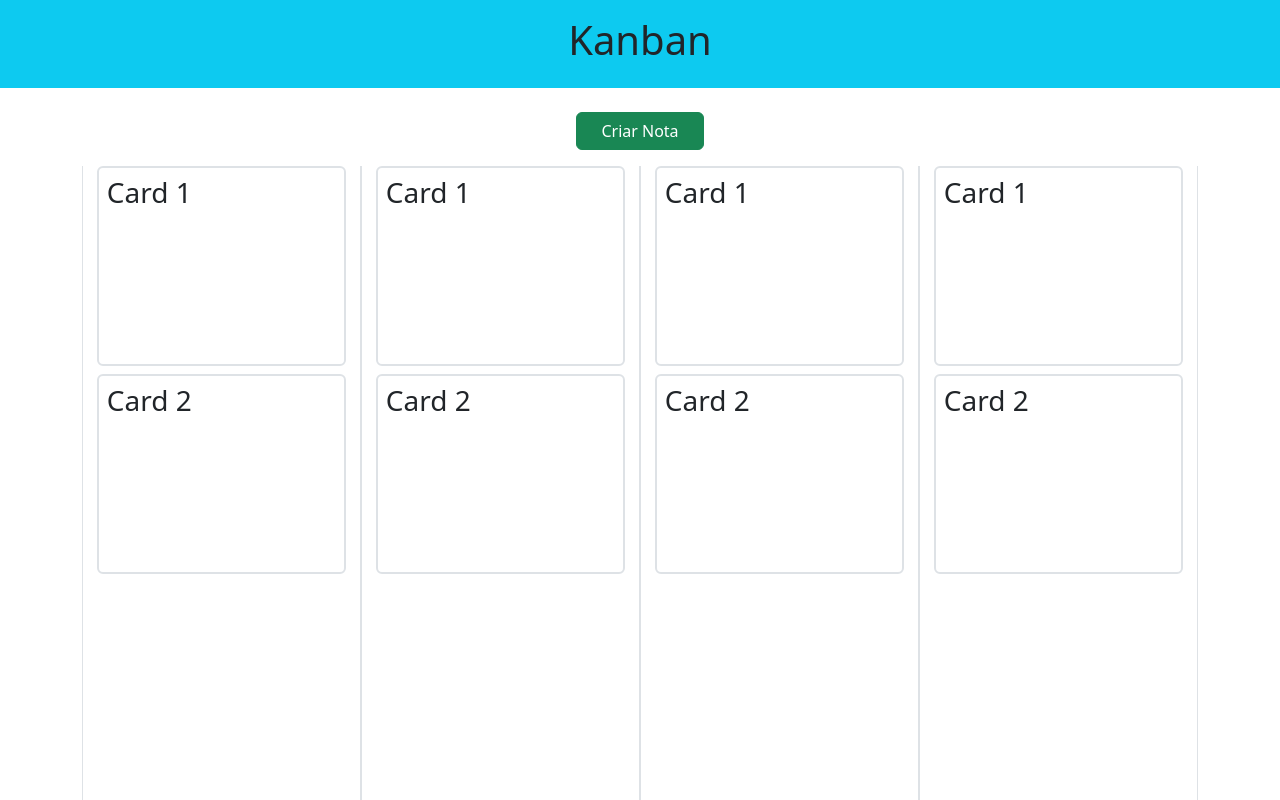
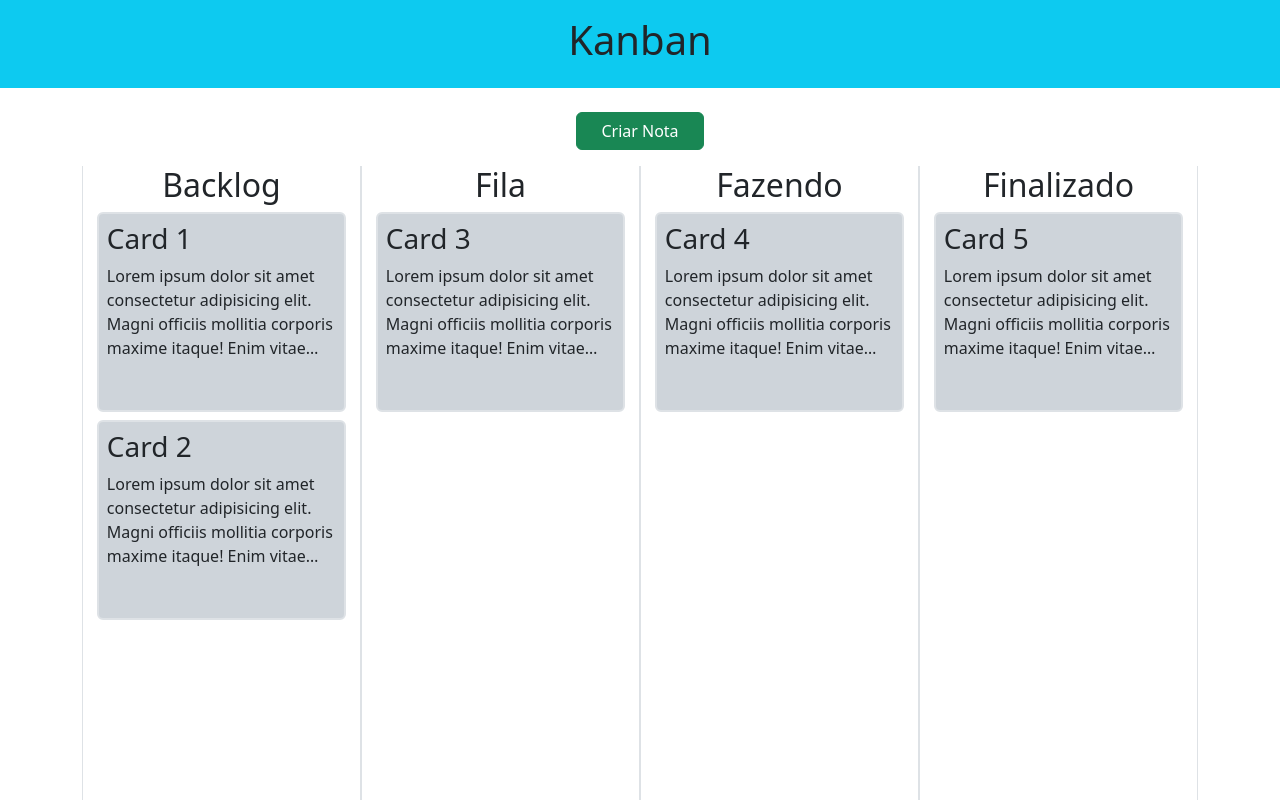
Before and after one commit to LucaChesini/trab1PPIFrontend, a React (Vite) app: page / in a window 1280 px wide. Shown: the top 800 px of the page. Built offline with nearby package versions, Linux system fonts and the light colour scheme.

Commit message:
configuracao useDrag e useDrop e fim de estilizacao

```diff
--- a/src/App.jsx
+++ b/src/App.jsx
@@ -4,7 +4,10 @@ import Navbar from './components/Navbar';
 import Home from './components/Home';
 import { DndProvider } from 'react-dnd';
 import { HTML5Backend } from 'react-dnd-html5-backend';
-import Criar from './components/Criar';
+import Criar from './components/telas/Criar';
+import Editar from './components/telas/Editar';
+import Deletar from './components/telas/Deletar';
+import Mostrar from './components/telas/Mostrar';
 
 function App() {
   return (
@@ -14,6 +17,9 @@ function App() {
       <Routes>
         <Route index element={<Home />} />
         <Route path='criar' element={<Criar />} />
+        <Route path=':id/editar' element={<Editar />} />
+        <Route path=':id/deletar' element={<Deletar />} />
+        <Route path=':id' element={<Mostrar />} />
       </Routes>
     </DndProvider>
     </>
--- a/src/components/Card.jsx
+++ b/src/components/Card.jsx
@@ -1,5 +1,6 @@
 import React from "react";
 import { useDrag } from "react-dnd";
+import { Link } from "react-router-dom";
 
 const Card = ({id, nome, coluna}) => {
     const [{isDragging}, drag] = useDrag(() => ({
@@ -10,9 +11,21 @@ const Card = ({id, nome, coluna}) => {
         }),
     }))
 
+    const textoStyle = {
+        overflow: 'hidden',
+        display: '-webkit-box',
+        WebkitLineClamp: 4,
+        WebkitBoxOrient: 'vertical',
+    };
+
     return (
-        <div className="border border-2 rounded p-2 mb-2" style={{width: '90%', height: '200px'}} ref={drag}>
-            <h3>{nome}</h3>
+        <div className="border border-2 rounded mb-2 bg-dark-subtle" style={{width: '90%', height: '200px'}} ref={drag}>
+            <Link to={`${id}`} className="text-decoration-none text-dark">
+                <div className="h-100 p-2">
+                    <h3>{nome}</h3>
+                    <p style={textoStyle}>Lorem ipsum dolor sit amet consectetur adipisicing elit. Magni officiis mollitia corporis maxime itaque! Enim vitae iusto dolore ullam illum animi, ratione provident natus. Consequuntur eos quaerat iure obcaecati atque?</p>
+                </div>
+            </Link>
         </div>
     )
 }
--- a/src/components/Coluna.jsx
+++ b/src/components/Coluna.jsx
@@ -3,39 +3,22 @@ import Card from "./Card";
 import { useDrop } from "react-dnd";
 
 
-const Coluna = ({nomeColuna, cards}) => {
-    // const [cards, setCards] = useState([]);
+const Coluna = ({id, nome, cards, onDrop}) => {
     const [ {isOver} , drop] = useDrop(() => ({
         accept: "card",
-        drop: (item) => onDrop(item.id, nomeColuna),
+        drop: (item) => onDrop(item.id, id),
         collect: (monitor) => ({
             isOver: !!monitor.isOver()
         })
     }));
 
-    // function getCards() {
-    //     var cards = [
-    //         {
-    //             id: 1,
-    //             nome: "Card 1",
-    //         },
-    //         {
-    //             id: 2,
-    //             nome: "Card 2",
-    //         },
-    //     ]
-
-    //     return cards;
-    // }
-
-    // useEffect(() => {
-    //     setCards(getCards());
-    // }, []);
-
     return (
-        <div className="w-25 h-100 border-start border-end d-flex flex-column align-items-center" ref={drop}>
+        <div className={"w-25 h-100 border-start border-end d-flex flex-column align-items-center" + (isOver ? " bg-success-subtle" : "")} ref={drop}>
+            <h2>{nome}</h2>
             {cards.map((card) => {
-                return <Card key={card.id} id={card.id} nome={card.nome} coluna={nomeColuna}/>
+                return (
+                    <Card key={card.id} id={card.id} nome={card.nome} coluna={id}/>
+                );
             })}
         </div>
     )
--- a/src/components/Navbar.jsx
+++ b/src/components/Navbar.jsx
@@ -4,9 +4,11 @@ import { Link } from "react-router-dom";
 const Navbar = () => {
     return (
         <nav className="bg-info p-3 mb-4 d-flex align-items-center justify-content-center">
-            <h1 className="mx-2">
-                Kanban
-            </h1>
+            <Link to={'/'} className="text-decoration-none text-dark">
+                <h1 className="mx-2">
+                    Kanban
+                </h1>
+            </Link>
         </nav>
     )
 }
--- a/src/components/Quadro.jsx
+++ b/src/components/Quadro.jsx
@@ -1,51 +1,71 @@
-import React, { useEffect, useState } from "react";
+import React, { useRef, useEffect, useState } from "react";
 import Coluna from "./Coluna";
 
 
 const Quadro = () => {
     const [cards, setCards] = useState([]);
+    const cardsRef = useRef(cards);
+
     const colunas = [
-        {id: 1, nome: "backlog"},
-        {id: 2, nome: "fila"},
-        {id: 3, nome: "fazendo"},
-        {id: 4, nome: "finalizado"},
+        {id: 1, nome: "Backlog"},
+        {id: 2, nome: "Fila"},
+        {id: 3, nome: "Fazendo"},
+        {id: 4, nome: "Finalizado"},
     ];
 
-    function getCards() {
-        var cards = [
+
+    useEffect(() => {
+        const cartas = [
             {
                 id: 1,
                 nome: "Card 1",
+                coluna: 1
             },
             {
                 id: 2,
                 nome: "Card 2",
+                coluna: 1
             },
-        ]
+            {
+                id: 3,
+                nome: "Card 3",
+                coluna: 2
+            },
+            {
+                id: 4,
+                nome: "Card 4",
+                coluna: 3
+            },
+            {
+                id: 5,
+                nome: "Card 5",
+                coluna: 4
+            },
+        ];
 
-        return cards;
-    }
+        setCards(cartas);
+
+    }, []);
 
     useEffect(() => {
-        setCards(getCards());
-    }, []);
+        cardsRef.current = cards;
+    }, [cards]);
 
     function onDrop(cardId, novaColuna) {
-        console.log(cardId, novaColuna);
-        // const updatedCards = cards.map(card => {
-        //     if (card.id === cardId) {
-        //         return { ...card, column: newColumnId };
-        //     }
-        //     return card;
-        // });
-        // setCards(updatedCards);
+        const cartasNovas = cardsRef.current.map(card => {
+            if (cardId === card.id) {
+                return { ...card, coluna: novaColuna};
+            }
+            return card;
+        });
+
+        setCards(cartasNovas);
     }
-
 
     return (
         <div className="d-flex justify-content-around h-100">
             {colunas.map(coluna => (
-                <Coluna key={coluna.id} nomeColuna={coluna.nome} cards={cards} onDrop={onDrop} />
+                <Coluna key={coluna.id} id={coluna.id} nome={coluna.nome} cards={cards.filter(card => card.coluna === coluna.id)} onDrop={onDrop} />
             ))}
         </div>
     )
--- /dev/null
+++ b/src/components/telas/Deletar.jsx
@@ -0,0 +1,21 @@
+import React, { useEffect, useState } from "react";
+import axios from "axios";
+import { Link, useParams } from "react-router-dom";
+
+const Deletar = () => {
+    // const {cardId} = useParams();
+    const [mensagemSucesso, setMensagemSucesso] = useState(null);
+    const [loading, setLoading] = useState(true);
+
+    return (
+        <div className="container">
+            {/* {mensagemSucesso && <p className="alert alert-success">{mensagemSucesso}</p>} */}
+            <button className="btn btn-secondary">
+                <Link to="/" className="text-white text-decoration-none">Voltar</Link>
+            </button>
+        </div>
+    )
+
+}
+
+export default Deletar;
--- /dev/null
+++ b/src/components/telas/Mostrar.jsx
@@ -0,0 +1,39 @@
+import axios from "axios";
+import { useEffect, useState } from "react";
+import { Link, useParams } from "react-router-dom";
+
+const Mostrar = () => {
+    // const { cardId } = useParams();
+    const [data, setData] = useState('');
+    const [loading, setLoading] = useState(true);
+
+    return (
+        <div className="container">
+            <div className="d-flex flex-column">
+                <ul className="list-unstyled">
+                    <li className="mb-1 border-bottom">Título: </li>
+                    <li className="mb-1 border-bottom">Descrição: </li>
+                </ul>
+                <div className="d-flex justify-content-around">
+                    <Link to={`editar`}>
+                        <button className="btn btn-info">
+                            Editar
+                        </button>
+                    </Link>
+                    <Link to={`deletar`}>
+                        <button className="btn btn-danger">
+                            Excluir
+                        </button>
+                    </Link>
+                    <Link className="text-decoration-none text-white" to="/">
+                        <button type="submit" className="btn btn-secondary">
+                            Voltar
+                        </button>
+                    </Link>
+                </div>
+            </div>
+        </div>
+    );
+}
+
+export default Mostrar;
```
Also changed, not shown: src/components/telas/Criar.jsx (renamed from src/components/Criar.jsx, +0 -29 lines), src/components/telas/Editar.jsx (renamed from src/components/Editar.jsx, +0 -29 lines), 1 other file (tests, documents, lock files or other folders).
